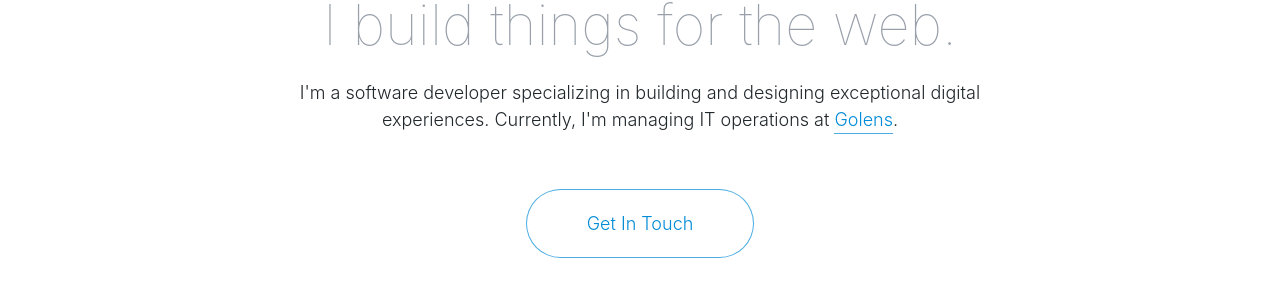
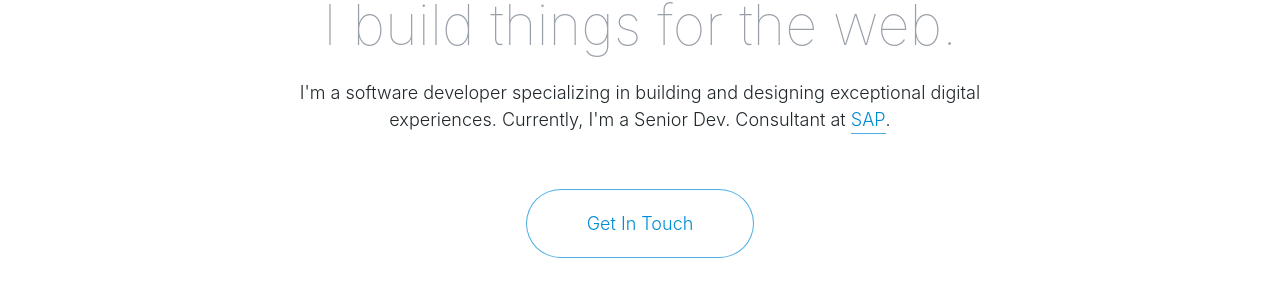
Before and after one commit to luismarques-io/luismarques-io.github.io, a Jekyll site: the page built from index.markdown, in a window 1280 px wide and 900 px high. Shown: the part 398-700 px from the top of the window. Built offline with Jekyll 4.4.1, drawn with Linux system fonts in a browser that asks for light colours; nearby versions of some CDN libraries; some web fonts are replaced; a script that is not in the unit is left out.

Commit message:
update intro section text

```diff
--- a/_includes/intro.html
+++ b/_includes/intro.html
@@ -8,9 +8,8 @@
   </h2>
   <p class="intro__content__description">
     I'm a software developer specializing in building and designing exceptional digital
-    experiences. Currently, I'm
-    <!--focused in--> managing IT operations at <a href="https://golens.com/" class="link" target="_blank"
-      rel="noreferrer">Golens</a>.
+    experiences. Currently, I'm a Senior Dev. Consultant at <a href="https://sap.com/" class="link" target="_blank"
+      rel="noreferrer">SAP</a>.
   </p>
 
   <a href="mailto:{{ site.email }}" class="intro__content__email" data-copy-to-clipboard="{{ site.email }}">
```
